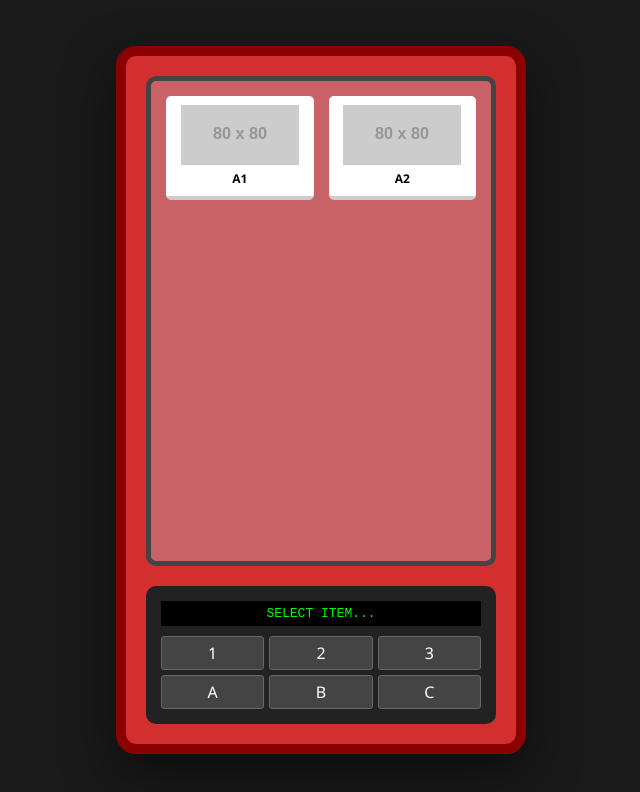
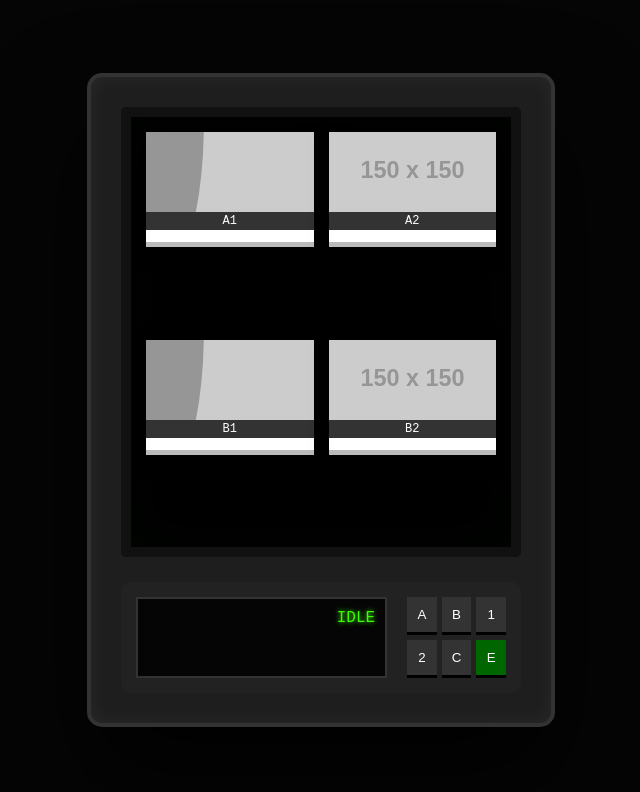
Before and after one commit to pitahowell-steam/vendingmachine, a plain HTML site: page index.html in a window 1280 px wide. Shown: the whole page, without its empty margins (319-959 px from the left). Drawn offline with Linux system fonts and the light colour scheme; placeholder pictures from the web are drawn by us.

Commit message:
Update index.html
more realistic vm with sound

```diff
--- a/index.html
+++ b/index.html
@@ -2,192 +2,207 @@
 <html lang="en">
 <head>
     <meta charset="UTF-8">
-    <meta name="viewport" content="width=device-width, initial-scale=1.0">
-    <title>Art Portfolio Vending Machine</title>
+    <title>3D Portfolio Vending Machine</title>
     <style>
         :root {
-            --machine-red: #d32f2f;
-            --glass-blue: rgba(173, 216, 230, 0.3);
-            --metal-grey: #444;
+            --frame: #1e1e1e;
+            --accent: #d32f2f;
+            --led: #3dfc03;
+            --metal: linear-gradient(145deg, #333, #111);
         }
 
         body {
-            background-color: #1a1a1a;
-            font-family: 'Segoe UI', Tahoma, Geneva, Verdana, sans-serif;
+            background-color: #050505;
             display: flex;
             justify-content: center;
             align-items: center;
             min-height: 100vh;
             margin: 0;
-            color: white;
+            font-family: 'Courier New', monospace;
         }
 
-        /* The Vending Machine Frame */
-        .vending-machine {
-            width: 350px;
-            background: var(--machine-red);
-            border: 10px solid #8b0000;
-            border-radius: 20px;
-            padding: 20px;
-            box-shadow: 0 20px 50px rgba(0,0,0,0.5);
-            position: relative;
+        /* Machine Chassis */
+        .vending-box {
+            width: 400px;
+            background: var(--frame);
+            padding: 30px;
+            border-radius: 15px;
+            box-shadow: 0 50px 100px rgba(0,0,0,0.8), inset 0 0 20px rgba(255,255,255,0.05);
+            border: 4px solid #333;
         }
 
-        /* Glass Display Area */
-        .display-glass {
-            background: var(--glass-blue);
-            border: 5px solid var(--metal-grey);
-            height: 450px;
-            border-radius: 10px;
+        /* Glass Viewport */
+        .glass {
+            background: #000;
+            height: 400px;
+            border: 10px solid #111;
+            border-radius: 5px;
             display: grid;
-            grid-template-columns: repeat(2, 1fr);
+            grid-template-columns: 1fr 1fr;
             gap: 15px;
             padding: 15px;
-            overflow-y: auto;
+            position: relative;
+            overflow: hidden;
+            box-shadow: inset 0 0 50px rgba(0,255,0,0.02);
         }
 
-        /* Project Items (The "Snacks") */
-        .item {
-            background: white;
-            height: 100px;
-            border-radius: 5px;
-            cursor: pointer;
-            transition: transform 0.2s;
+        /* Items */
+        .product {
+            background: #fff;
+            height: 110px;
             display: flex;
             flex-direction: column;
-            align-items: center;
-            justify-content: center;
-            color: black;
-            font-size: 12px;
-            font-weight: bold;
-            text-align: center;
-            border-bottom: 4px solid #ccc;
+            border-bottom: 5px solid #bbb;
+            box-shadow: 0 5px 15px rgba(0,0,0,0.5);
         }
 
-        .item:hover {
-            transform: scale(1.05) rotate(2deg);
-        }
+        .product img { width: 100%; height: 80px; object-fit: cover; }
+        .code-tag { background: #333; color: white; text-align: center; font-size: 12px; padding: 2px; }
 
-        .item img {
-            width: 80%;
-            height: 60px;
-            object-fit: cover;
-            margin-bottom: 5px;
-        }
-
-        /* Interaction Panel */
-        .controls {
-            margin-top: 20px;
+        /* Panel */
+        .panel {
+            margin-top: 25px;
+            display: flex;
+            gap: 20px;
             background: #222;
             padding: 15px;
             border-radius: 10px;
-            text-align: center;
         }
 
-        .keypad {
+        #screen {
+            background: #050505;
+            color: var(--led);
+            padding: 10px;
+            flex-grow: 1;
+            text-align: right;
+            border: 2px solid #333;
+            text-shadow: 0 0 5px var(--led);
+        }
+
+        .grid-keys {
             display: grid;
             grid-template-columns: repeat(3, 1fr);
             gap: 5px;
-            margin-top: 10px;
         }
 
         .key {
-            background: #444;
-            border: 1px solid #666;
+            background: #333;
             color: white;
-            padding: 5px;
-            border-radius: 3px;
+            border: none;
+            padding: 10px;
+            cursor: pointer;
+            border-bottom: 3px solid #000;
         }
 
-        /* Pop-up Modal (The "Closer Look") */
+        .key:active { border-bottom: 0; transform: translateY(3px); }
+
+        /* Modal */
         .modal {
             display: none;
             position: fixed;
             top: 0; left: 0; width: 100%; height: 100%;
-            background: rgba(0,0,0,0.9);
-            justify-content: center;
-            align-items: center;
-            z-index: 100;
+            background: rgba(0,0,0,0.95);
+            justify-content: center; align-items: center;
+            z-index: 99;
         }
 
         .modal-content {
-            background: #333;
+            background: #1a1a1a;
+            color: white;
             padding: 30px;
-            border-radius: 15px;
+            border: 1px solid var(--led);
             max-width: 500px;
             text-align: center;
-        }
-
-        .modal-content img {
-            max-width: 100%;
-            border-radius: 10px;
-        }
-
-        .btn-link {
-            display: inline-block;
-            margin-top: 20px;
-            padding: 10px 20px;
-            background: var(--machine-red);
-            color: white;
-            text-decoration: none;
-            border-radius: 5px;
         }
     </style>
 </head>
 <body>
 
-<div class="vending-machine">
-    <div class="display-glass" id="machine-items">
-        <div class="item" onclick="openProject('Cyberpunk Car', 'A high-poly 3D model of a futuristic vehicle.', 'https://via.placeholder.com/400x300', 'project1.html')">
-            <img src="https://via.placeholder.com/80" alt="P1">
-            <span>A1</span>
-        </div>
-        <div class="item" onclick="openProject('Nature Landscape', 'Matte painting using Photoshop and Maya.', 'https://via.placeholder.com/400x300', 'project2.html')">
-            <img src="https://via.placeholder.com/80" alt="P2">
-            <span>A2</span>
-        </div>
-        </div>
+<div class="vending-box">
+    <div class="glass">
+        <div class="product"><img src="https://via.placeholder.com/150/0000FF"><div class="code-tag">A1</div></div>
+        <div class="product"><img src="https://via.placeholder.com/150/FF0000"><div class="code-tag">A2</div></div>
+        <div class="product"><img src="https://via.placeholder.com/150/00FF00"><div class="code-tag">B1</div></div>
+        <div class="product"><img src="https://via.placeholder.com/150/FFFF00"><div class="code-tag">B2</div></div>
+    </div>
 
-    <div class="controls">
-        <div style="color: #0f0; font-family: monospace; background: #000; padding: 5px;">SELECT ITEM...</div>
-        <div class="keypad">
-            <div class="key">1</div><div class="key">2</div><div class="key">3</div>
-            <div class="key">A</div><div class="key">B</div><div class="key">C</div>
+    <div class="panel">
+        <div id="screen">IDLE</div>
+        <div class="grid-keys">
+            <button class="key" onclick="press('A')">A</button>
+            <button class="key" onclick="press('B')">B</button>
+            <button class="key" onclick="press('1')">1</button>
+            <button class="key" onclick="press('2')">2</button>
+            <button class="key" onclick="clearS()">C</button>
+            <button class="key" onclick="vend()" style="background: #060;">E</button>
         </div>
     </div>
 </div>
 
-<div id="projectModal" class="modal">
-    <div class="modal-content">
-        <h2 id="modalTitle">Project Title</h2>
-        <img id="modalImg" src="" alt="Project Preview">
-        <p id="modalDesc">Description goes here.</p>
-        <a id="modalLink" href="#" class="btn-link">View Full Project Details</a>
-        <br><br>
-        <button onclick="closeModal()" style="background:none; border:none; color:grey; cursor:pointer;">[ Close ]</button>
+<div id="modal" class="modal" onclick="this.style.display='none'">
+    <div class="modal-content" onclick="event.stopPropagation()">
+        <h2 id="mTitle"></h2>
+        <img id="mImg" style="width:100%">
+        <p id="mDesc"></p>
+        <button onclick="document.getElementById('modal').style.display='none'">CLOSE</button>
     </div>
 </div>
 
 <script>
-    function openProject(title, desc, img, link) {
-        document.getElementById('modalTitle').innerText = title;
-        document.getElementById('modalDesc').innerText = desc;
-        document.getElementById('modalImg').src = img;
-        document.getElementById('modalLink').href = link;
-        document.getElementById('projectModal').style.display = 'flex';
+    const audioCtx = new (window.AudioContext || window.webkitAudioContext)();
+    let input = "";
+
+    const projects = {
+        "A1": { name: "3D Character", desc: "A detailed 3D sculpt.", img: "https://via.placeholder.com/500x300/0000FF" },
+        "A2": { name: "Environment Art", desc: "Unreal Engine 5 scene.", img: "https://via.placeholder.com/500x300/FF0000" }
+    };
+
+    function playSound(freq, type, duration) {
+        const osc = audioCtx.createOscillator();
+        const gain = audioCtx.createGain();
+        osc.type = type;
+        osc.frequency.setValueAtTime(freq, audioCtx.currentTime);
+        osc.connect(gain);
+        gain.connect(audioCtx.destination);
+        gain.gain.setValueAtTime(0.1, audioCtx.currentTime);
+        gain.gain.exponentialRampToValueAtTime(0.01, audioCtx.currentTime + duration);
+        osc.start();
+        osc.stop(audioCtx.currentTime + duration);
     }
 
-    function closeModal() {
-        document.getElementById('projectModal').style.display = 'none';
+    function press(val) {
+        playSound(800, 'square', 0.1); // Key beep
+        if(input.length < 2) {
+            input += val;
+            document.getElementById('screen').innerText = input;
+        }
     }
 
-    // Close modal if user clicks outside of the box
-    window.onclick = function(event) {
-        if (event.target == document.getElementById('projectModal')) {
-            closeModal();
+    function clearS() {
+        input = "";
+        document.getElementById('screen').innerText = "IDLE";
+        playSound(300, 'sine', 0.2);
+    }
+
+    function vend() {
+        if(projects[input]) {
+            document.getElementById('screen').innerText = "VENDING";
+            // Mechanical motor sound
+            playSound(100, 'sawtooth', 0.8);
+            setTimeout(() => {
+                const p = projects[input];
+                document.getElementById('mTitle').innerText = p.name;
+                document.getElementById('mImg').src = p.img;
+                document.getElementById('mDesc').innerText = p.desc;
+                document.getElementById('modal').style.display = 'flex';
+                clearS();
+            }, 1000);
+        } else {
+            document.getElementById('screen').innerText = "ERROR";
+            playSound(150, 'square', 0.5);
+            setTimeout(clearS, 1000);
         }
     }
 </script>
-
 </body>
 </html>
```
